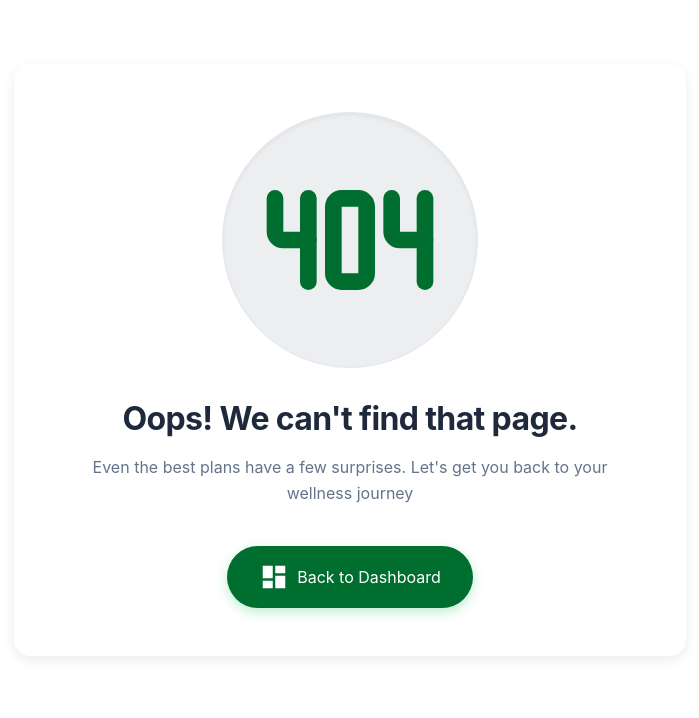
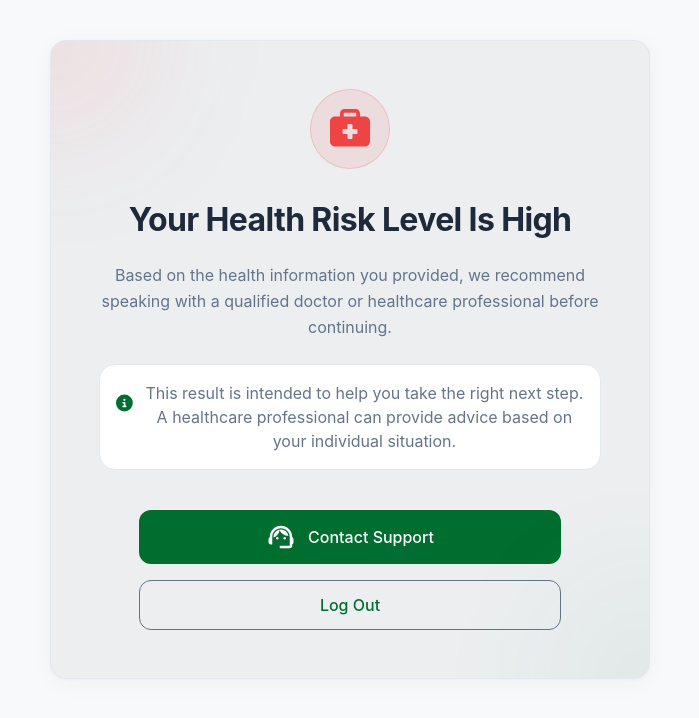
Before and after one commit to mabwh/NutriGuard-Frontend, a React (Vite) app: page /health-risk in a window 1280 px wide. Shown: the top 718 px of the page, without its empty margins (290-989 px from the left). Built offline with nearby package versions, Linux system fonts and the light colour scheme.

Commit message:
handled high risk state

```diff
--- a/src/App.jsx
+++ b/src/App.jsx
@@ -15,6 +15,7 @@ import DailyMeals from "./pages/DailyMeals";
 import NotFound from "./pages/NotFound";
 import Settings from "./profile/screens/Settings";
 import MealDetails from "./pages/MealDetails";
+import HealthRisk from "./pages/HealthRisk";
 
 export default function App() {
   return (
@@ -22,12 +23,15 @@ export default function App() {
       <Routes>
         <Route element={<MainLayout />}>
           <Route path="/" element={<Home />} />
+          <Route path="/health-risk" element={<HealthRisk/>}/>
         </Route>
 
         <Route element={<ProtectedRoutes />}>
+
           <Route path="/create-health-profile" element={<CreateHealthProfile />}/>
+          <Route element={<ProfileLoader />}>
           <Route element={<LoggedInlayout />}>
-            <Route element={<ProfileLoader />}>
+
               <Route path="/dashboard" element={<Dashboard />} />
               <Route path="/profile" element={<Profile />} />
               <Route path="/chat" element={<AiChat />} />
--- a/src/auth/api/auth.js
+++ b/src/auth/api/auth.js
@@ -1,27 +1,31 @@
 import axios from "axios";
 const API_URL = "https://nutriguard.runasp.net/api/Auth/";
+
+//for log out
+import axiosInstance from "../../utils/axiosInstance";
 
 export const login = async (email, password) => {
     const response = await axios.post(`${API_URL}login`, { email, password });
     return response.data;
 };
+// logout needs the header auth token
 export const logout = async () => {
-    const response = await axios.post(`${API_URL}logout`, {});
+    const response = await axiosInstance.post("Auth/logout");
     return response.data;
 };
 export const signup = async (data) => {
     const response = await axios.post(`${API_URL}register`, data);
     return response.data;
 };
-export const forgetPassword = async (email)=>{
-    const response = await axios.post(`${API_URL}forgot-password`,{email});
+export const forgetPassword = async (email) => {
+    const response = await axios.post(`${API_URL}forgot-password`, { email });
     return response.data;
 };
-export const verifyOtp = async (data)=>{
-    const response = await axios.post(`${API_URL}verify-otp`,data);
+export const verifyOtp = async (data) => {
+    const response = await axios.post(`${API_URL}verify-otp`, data);
     return response.data;
 };
-export const resetPassword = async (data) =>{
-    const response = await axios.post(`${API_URL}reset-password`,data);
+export const resetPassword = async (data) => {
+    const response = await axios.post(`${API_URL}reset-password`, data);
     return response.data;
 };
--- a/src/index.css
+++ b/src/index.css
@@ -220,3 +220,7 @@ body {
 .meal-timeline-item:last-child .meal-timeline-connector::before {
   display: none;
 }
+/********************/
+.ambient-shadow {
+            box-shadow: 0px 4px 24px rgba(0, 0, 0, 0.04), 0px 1px 4px rgba(0, 0, 0, 0.02);
+        }
--- a/src/pages/CreateHealthProfile.jsx
+++ b/src/pages/CreateHealthProfile.jsx
@@ -16,9 +16,17 @@ import { chpSechema } from "../utils/validation";
 import { createHealthProfile } from "../api/createHealthProfile";
 import { useNavigate } from "react-router-dom";
 import BackendErrorMessage from "../components/BackendErrorMessage";
+import { getHealthRisk } from "../utils/nutritionCalculations";
+import { profileStore } from "../store/profile";
+
 export default function CreateHealthProfile() {
   const navigate = useNavigate();
+
   const [backendError, setBackendError] = useState("");
+  const [healthRisk, setHealthRisk] = useState(null);
+
+  const setProfile = profileStore((state) => state.setProfile);
+
   const {
     register,
     handleSubmit,
@@ -35,6 +43,7 @@ export default function CreateHealthProfile() {
 
   const height = watch("height");
   const weight = watch("weight");
+  const waist = watch("waist");
 
   const calculateGoal = (bmi) => {
     if (bmi < 18.5) {
@@ -55,16 +64,34 @@ export default function CreateHealthProfile() {
       const bmi = weight / (heightInMeters * heightInMeters);
 
       setValue("goal", calculateGoal(bmi));
+
+      if (waist > 0) {
+        const whtr = waist / height;
+
+        const risk = getHealthRisk(bmi, whtr);
+
+        setHealthRisk(risk);
+      }
     }
-  }, [height, weight, setValue]);
+  }, [height, weight, waist, setValue]);
 
   //handlers
   const handleSubmitHealthForm = async (data) => {
     //call api
     try {
       const reply = await createHealthProfile(data);
-      console.log("answer of create health", reply);
+      //console.log("answer of create health", reply);
       if (reply.isSuccess) {
+        setProfile({
+          ...data,
+          healthRiskLevel: healthRisk,
+        });
+
+        if (healthRisk.level === "High Risk") {
+          navigate("/health-risk");
+          return;
+        }
+
         navigate("/dashboard", {
           state: {
             successMessage: "Your health profile was created successfully",
@@ -111,15 +138,15 @@ export default function CreateHealthProfile() {
             {/* <!-- Feature Badges --> */}
             <div className="mt-xxl z-10 flex flex-wrap justify-center gap-sm ">
               <div className="px-md py-sm bg-surface rounded-xl shadow-sm flex items-center gap-xs">
-                <GoShieldLock size={22} className=" text-success" />
+                <GoShieldLock size={22} className="text-success" />
 
                 <span className="label-md text-text-primary">Data Secured</span>
               </div>
+
               <div className="px-md py-sm bg-surface rounded-xl shadow-sm flex items-center gap-xs">
-                <span>
-                  <MdPsychology size={22} className="text-tertiary" />
-                </span>
-                <span className=" label-md text-text-primary">AI Powered</span>
+                <MdPsychology size={22} className="text-tertiary" />
+
+                <span className="label-md text-text-primary">AI Powered</span>
               </div>
             </div>
           </div>
@@ -152,6 +179,7 @@ export default function CreateHealthProfile() {
                     size={22}
                     className="fill-primary shrink-0 text-primary"
                   />
+
                   <h3 className="headline-sm text-text-primary">
                     Personal Information
                   </h3>
@@ -162,6 +190,7 @@ export default function CreateHealthProfile() {
                     <label className="label-md text-text-secondary px-xs">
                       Date of Birth
                     </label>
+
                     <Input
                       {...register("dateOfBirth")}
                       error={errors.dateOfBirth?.message}
@@ -169,10 +198,12 @@ export default function CreateHealthProfile() {
                       type="date"
                     />
                   </div>
+
                   <div className="flex flex-col gap-md">
-                    <label className=" label-md text-text-secondary px-xs">
+                    <label className="label-md text-text-secondary px-xs">
                       Gender
                     </label>
+
                     <div className="flex gap-sm h-full items-center">
                       <label className="flex-1 flex items-center justify-center gap-xs cursor-pointer border border-border rounded-xl py-sm hover:bg-surface-container transition-all">
                         <input
@@ -182,8 +213,10 @@ export default function CreateHealthProfile() {
                           value={1}
                           className="accent-success"
                         />
-                        <span className=" body-md text-text-primary">Male</span>
+
+                        <span className="body-md text-text-primary">Male</span>
                       </label>
+
                       <label className="flex-1 flex items-center justify-center gap-xs cursor-pointer border border-border rounded-xl px-sm py-sm hover:bg-surface-container transition-all">
                         <input
                           {...register("gender")}
@@ -193,11 +226,12 @@ export default function CreateHealthProfile() {
                           className="accent-success"
                         />
 
-                        <span className=" body-md text-text-primary">
+                        <span className="body-md text-text-primary">
                           Female
                         </span>
                       </label>
                     </div>
+
                     {errors.gender && (
                       <p className="text-sm text-error">
                         {errors.gender.message}
@@ -237,7 +271,7 @@ export default function CreateHealthProfile() {
                     </label>
                     <Input
                       {...register("weight", { valueAsNumber: true })}
-                      placeholder="e.g. 175"
+                      placeholder="e.g. 75"
                       type="number"
                       error={errors.weight?.message}
                     />
--- a/src/pages/Dashboard.jsx
+++ b/src/pages/Dashboard.jsx
@@ -18,7 +18,7 @@ export default function Dashboard() {
   const location = useLocation();
   const successMessage = location.state?.successMessage;
   const profile = profileStore((state) => state.profile);
-  //console.log("health profile", profile);
+  console.log("health profile", profile);
   const goalUiKit = {
     LoseWeight: {
       bg: "bg-error",
@@ -49,7 +49,6 @@ export default function Dashboard() {
     const heightInMeters = height / 100;
     bmi = weight / (heightInMeters * heightInMeters);
   }
-  const whtr = height > 0 ? (profile?.waist ?? 0) / height : 0;
 
   const currentGoal =
     bmi >= 25
@@ -57,37 +56,8 @@ export default function Dashboard() {
       : bmi >= 18.5
         ? goalUiKit.MaintainWeight
         : goalUiKit.GainWeight;
-  const getHealthRisk = (bmi, whtr) => {
-    // High
-    if (bmi >= 30 || whtr >= 0.6) {
-      return {
-        level: "High Risk",
-        description:
-          "Your measurements indicate increased health risk. Consider speaking with a healthcare professional.",
-        segments: 3,
-      };
-    }
 
-    // Moderate
-    if (bmi >= 25 || whtr >= 0.5) {
-      return {
-        level: "Moderate Risk",
-        description:
-          "Your measurements indicate some increased health risk. Maintaining a healthy weight and waist size can help.",
-        segments: 2,
-      };
-    }
-
-    // Low
-    return {
-      level: "Low Risk",
-      description:
-        "Your BMI and waist-to-height ratio are currently within the healthy screening range.",
-      segments: 1,
-    };
-  };
-
-  const healthRisk = getHealthRisk(bmi, whtr);
+  const healthRisk = profile?.healthRiskLevel;
   //for ui
   const riskColors = {
     "Low Risk": {
@@ -198,7 +168,7 @@ export default function Dashboard() {
               />
             </div>
             <div>
-              <p className="headline-sm text-text-on-surface">
+              <p className={`headline-sm ${currentRiskColors.text}`}>
                 {healthRisk.level}
               </p>
               <p className="text-[14px] text-text-secondary mt-1">
--- /dev/null
+++ b/src/pages/HealthRisk.jsx
@@ -0,0 +1,76 @@
+import { FaBriefcaseMedical, FaCircleInfo } from "react-icons/fa6";
+import Button from "../components/Button";
+import { MdOutlineSupportAgent } from "react-icons/md";
+import { logout } from "../auth/api/auth";
+import { authStore } from "../store/auth";
+import { useNavigate } from "react-router-dom";
+
+export default function HealthRisk() {
+  const navigate = useNavigate();
+  const handleLogout = async () => {
+    try {
+      await logout();
+      authStore.getState().clearAuth();
+      navigate("/");
+    } catch (error) {
+      console.log("Logout failed:\n", error);
+    }
+  };
+  return (
+    <div className="px-5 py-10">
+      <main className="w-full max-w-150 mx-auto bg-surface-container rounded-2xl ambient-shadow p-8 md:p-12 text-center border border-border relative overflow-hidden">
+        {/*  Subtle Background Glow  */}
+        <div className="absolute -top-24 -left-24 w-48 h-48 bg-error/10 rounded-full blur-3xl pointer-events-none"></div>
+        <div className="absolute -bottom-24 -right-24 w-48 h-48 bg-primary/5 rounded-full blur-3xl pointer-events-none"></div>
+        {/*  Brand/Icon  */}
+        <div className="mb-8 flex justify-center">
+          <div className="w-20 h-20 rounded-full bg-error/10 flex items-center justify-center border border-error/20">
+            <FaBriefcaseMedical size={40} className="text-error" />
+          </div>
+        </div>
+        {/*  Header  */}
+        <div className="mb-6 space-y-4">
+          <h1 className="headline-lg-mobile md:headline-lg text-headline-lg-mobile md:text-headline-lg text-text-primary">
+            Your Health Risk Level Is High
+          </h1>
+        </div>
+        {/*  Content  */}
+        <div className="mb-10 space-y-6 text-left md:text-center">
+          <p className="body-lg text-text-secondary max-w-3xl mx-auto">
+            Based on the health information you provided, we recommend speaking
+            with a qualified doctor or healthcare professional before
+            continuing.
+          </p>
+          <div className="bg-surface p-4 rounded-lg border border-border text-left">
+            <div className="flex items-start gap-3">
+              <FaCircleInfo
+                size={40}
+                className="text-primary mt-0.5 hidden md:block"
+              />
+
+              <p className="body-sm text-text-secondary text-center">
+                This result is intended to help you take the right next step. A
+                healthcare professional can provide advice based on your
+                individual situation.
+              </p>
+            </div>
+          </div>
+        </div>
+        {/*  Actions  */}
+        <div className="flex flex-col  gap-4 justify-center items-center px-10">
+          <Button className="w-full flex justify-center items-center md:gap-3 whitespace-nowrap">
+            <MdOutlineSupportAgent size={30} className="hidden md:block" />
+            Contact Support
+          </Button>
+          <Button
+            onClick={handleLogout}
+            variant="ghost"
+            className="border border-text-secondary"
+          >
+            Log Out
+          </Button>
+        </div>
+      </main>
+    </div>
+  );
+}
--- a/src/utils/ProfileLoader.jsx
+++ b/src/utils/ProfileLoader.jsx
@@ -1,18 +1,36 @@
-import { useEffect } from "react";
-import { Outlet } from "react-router-dom";
+import { useEffect, useState } from "react";
+import { Outlet, useNavigate } from "react-router-dom";
 import { getHealthProfile } from "../api/createHealthProfile";
 import { profileStore } from "../store/profile";
+import { getHealthRisk } from "./nutritionCalculations";
 
 export default function ProfileLoader() {
+  const profile = profileStore((state) => state.profile);
   const setProfile = profileStore((state) => state.setProfile);
-
+  const [loading, setLoading] = useState(true);
+  const navigate = useNavigate();
   useEffect(() => {
     const fetchProfileData = async () => {
       try {
         const response = await getHealthProfile();
 
         if (response.isSuccess) {
-          setProfile(response.data);
+          const { height, weight, waist } = response.data;
+          let risk = null;
+          if (height > 0 && weight > 0 && waist > 0) {
+            const heightInMeters = height / 100;
+
+            const bmi = weight / (heightInMeters * heightInMeters);
+
+            const whtr = waist / height;
+
+            risk = getHealthRisk(bmi, whtr);
+          }
+
+          setProfile({
+            ...response.data,
+            healthRiskLevel: risk,
+          });
         }
       } catch (error) {
         // OLD CODE - kept intentionally for safety.
@@ -22,11 +40,19 @@ export default function ProfileLoader() {
         // The Backend Axios interceptor clears rejected refresh-token auth state.
         // ProtectedRoutes then redirects the user to login without logging expected auth failures.
         void error;
+      } finally {
+        setLoading(false);
       }
     };
 
     fetchProfileData();
   }, [setProfile]);
+  if (loading) {
+    return null;
+  }
+  if (profile?.healthRiskLevel?.level === "High Risk") {
+    navigate("/health-risk");
+  }
 
   return <Outlet />;
 }
--- a/src/utils/nutritionCalculations.js
+++ b/src/utils/nutritionCalculations.js
@@ -134,3 +134,33 @@ export const calculateNutritionNeeds = (profile) => {
         water,
     };
 };
+
+export const getHealthRisk = (bmi, whtr) => {
+    // High
+    if (bmi >= 30 || whtr >= 0.6) {
+        return {
+            level: "High Risk",
+            description:
+                "Your measurements indicate increased health risk. Consider speaking with a healthcare professional.",
+            segments: 3,
+        };
+    }
+
+    // Moderate
+    if (bmi >= 25 || whtr >= 0.5) {
+        return {
+            level: "Moderate Risk",
+            description:
+                "Your measurements indicate some increased health risk. Maintaining a healthy weight and waist size can help.",
+            segments: 2,
+        };
+    }
+
+    // Low
+    return {
+        level: "Low Risk",
+        description:
+            "Your BMI and waist-to-height ratio are currently within the healthy screening range.",
+        segments: 1,
+    };
+};
```
